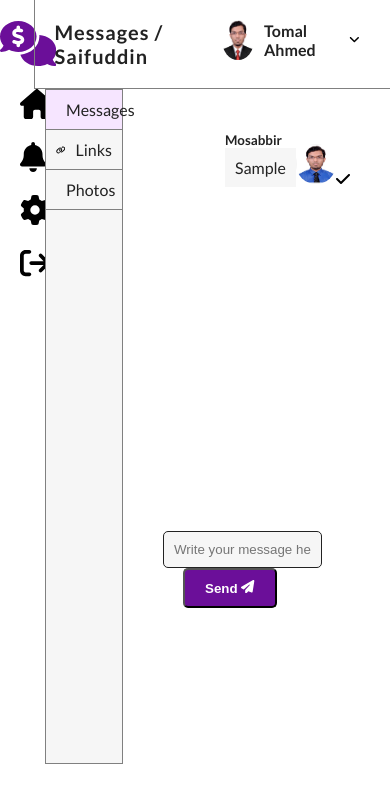
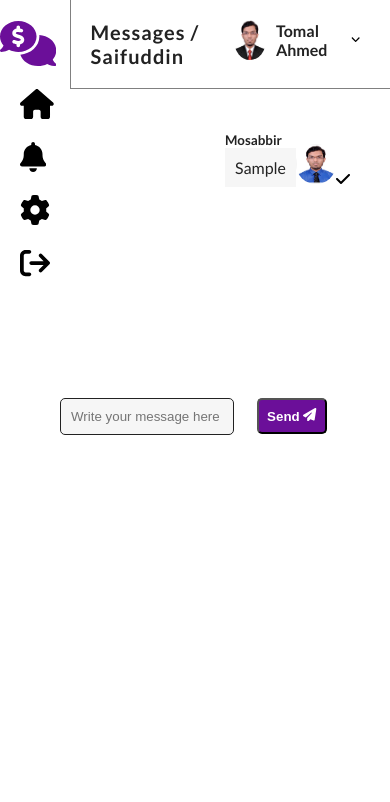
Before and after one commit to rehanmosabbir/frontend-final-assignment, a plain HTML site: page index.html in a window 390 px wide. Both pictures are taken after typing "Sample" into the empty fields and a click on the button "Send". Drawn offline with Linux system fonts and the light colour scheme.

Commit message:
add media query for mobile device

```diff
--- a/css/style.css
+++ b/css/style.css
@@ -207,3 +207,21 @@ button {
     background-color: #999;
   }
 }
+
+@media only screen and (max-width: 431px) {
+  .sidebar {
+    display: none;
+  }
+
+  input[type="text"] {
+    width: 60%;
+  }
+
+  button {
+    padding: 8px 8px;
+  }
+  .sub-header {
+    justify-content: flex-start;
+    margin-left: 50px;
+  }
+}
--- a/js/script.js
+++ b/js/script.js
@@ -1,4 +1,9 @@
 "use strict";
+
+function scrollToBottomOfElement() {
+  const element = document.getElementById("message-box");
+  element.scrollTop = element.scrollHeight;
+}
 
 const messages = [
   "Hello",
@@ -35,6 +40,7 @@ sendBtnEl.addEventListener("click", () => {
 
             </div>`
   );
+  scrollToBottomOfElement();
   messageEl.value = "";
   setTimeout(() => {
     const tickEl = document.getElementById(`${id}`);
@@ -65,5 +71,6 @@ sendBtnEl.addEventListener("click", () => {
     );
     document.getElementById("typing").classList.remove("show");
     document.getElementById("typing").classList.add("typing");
+    scrollToBottomOfElement();
   }, 6000);
 });
```
